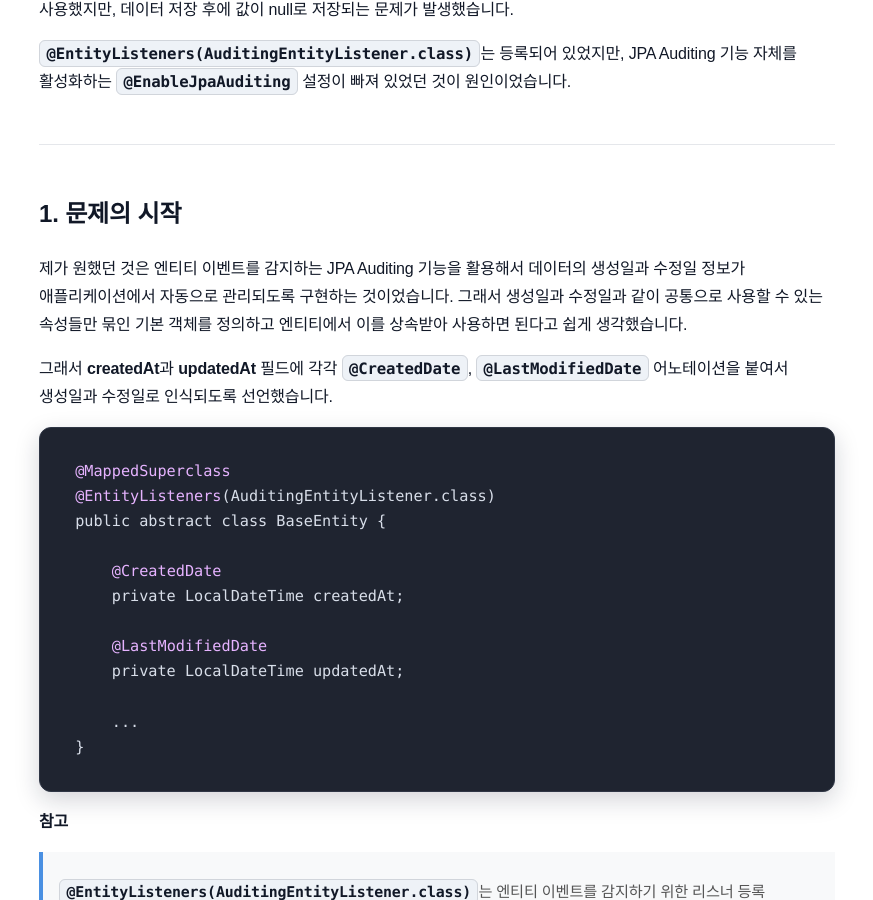
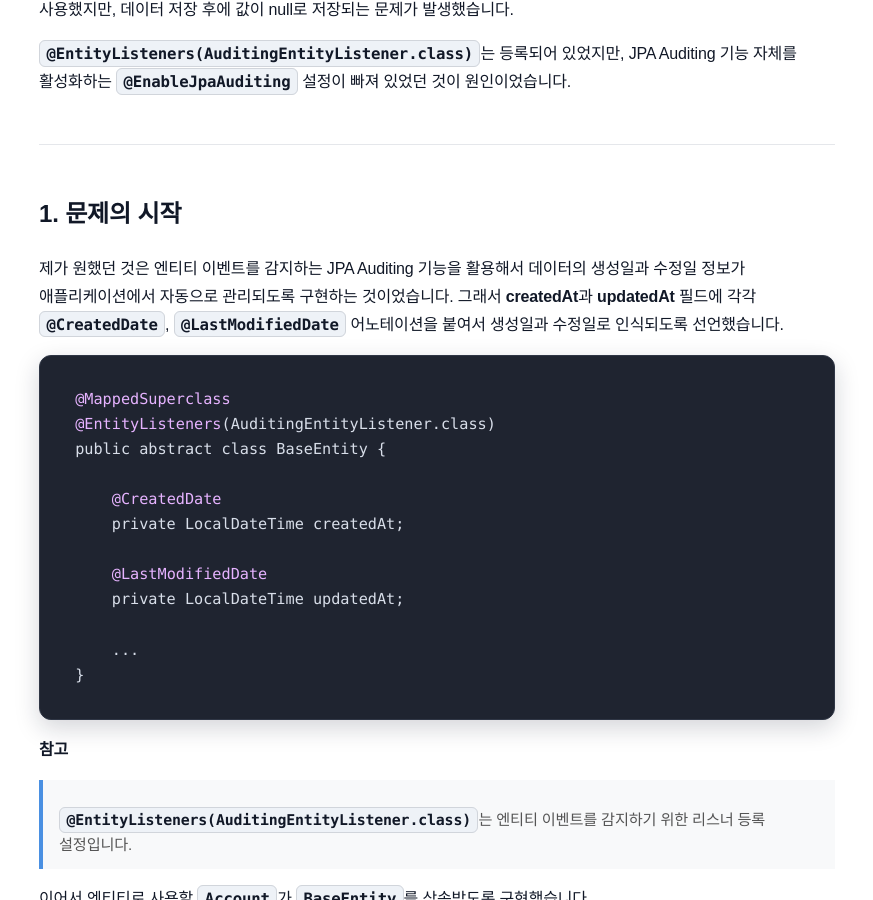
Before and after one commit to sanghoon-lee/sanghoon-lee.github.io, a Jekyll site: the page built from _posts/2026-01-21-JPAAuditing.md, in a window 1280 px wide and 900 px high, scrolled down 469 px. Shown: the whole window, without its empty margins (203-1076 px from the left). Built offline with Jekyll 4.4.1, drawn with Linux system fonts in a browser that asks for light colours; nearby versions of some CDN libraries; comment, search, counter and statistics services are not loaded.

Commit message:
JPAAuditing 포스팅 수정

````diff
--- a/_posts/2026-01-21-JPAAuditing.md
+++ b/_posts/2026-01-21-JPAAuditing.md
@@ -18,9 +18,7 @@ Spring Data JPA에서 생성일과 수정일을 자동으로 관리할 수 있
 
 ## 1. 문제의 시작
 
-제가 원했던 것은 엔티티 이벤트를 감지하는 JPA Auditing 기능을 활용해서 데이터의 생성일과 수정일 정보가 애플리케이션에서 자동으로 관리되도록 구현하는 것이었습니다. 그래서 생성일과 수정일과 같이 공통으로 사용할 수 있는 속성들만 묶인 기본 객체를 정의하고 엔티티에서 이를 상속받아 사용하면 된다고 쉽게 생각했습니다.
-
-그래서 **createdAt**과 **updatedAt** 필드에 각각 `@CreatedDate`, `@LastModifiedDate` 어노테이션을 붙여서 생성일과 수정일로 인식되도록 선언했습니다.
+제가 원했던 것은 엔티티 이벤트를 감지하는 JPA Auditing 기능을 활용해서 데이터의 생성일과 수정일 정보가 애플리케이션에서 자동으로 관리되도록 구현하는 것이었습니다. 그래서 **createdAt**과 **updatedAt** 필드에 각각 `@CreatedDate`, `@LastModifiedDate` 어노테이션을 붙여서 생성일과 수정일로 인식되도록 선언했습니다.
 
 ```java
 @MappedSuperclass
````
